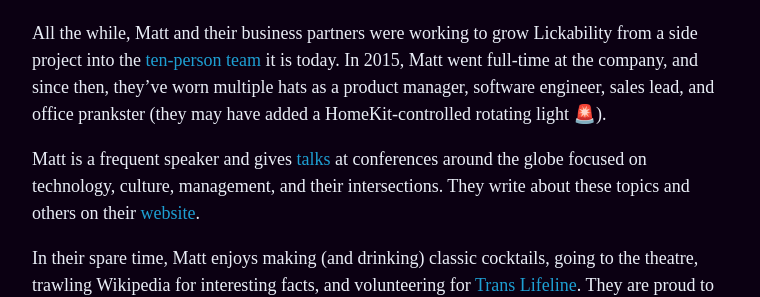
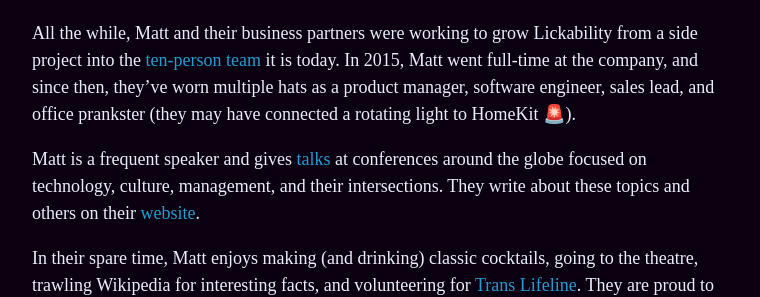
Before and after one commit to mbbischoff/website, a Jekyll site: the page built from about.md, in a window 1280 px wide and 900 px high, scrolled down 1202 px. Shown: the part 210-507 px from the top of the window, without its empty margins (258-1018 px from the left). Built offline with Jekyll 4.4.1, drawn with Linux system fonts in a browser that asks for light colours; some web fonts are replaced.

Commit message:
Updated About

```diff
--- a/about.md
+++ b/about.md
@@ -12,7 +12,7 @@
 
 Matt began blogging and podcasting in 2003 and got their start in tech as IT Director of [PodcastPeople](https://www.podcastpeople.com/) at age 13. After high school, they studied human-computer interaction at the [New Jersey Institute of Technology](https://www.njit.edu/), before [dropping out](https://matthewbischoff.com/don-t-go-to-college/) to join the mobile team at [The New York Times](https://www.nytimes.com/). They worked at [Tumblr](https://www.tumblr.com/) during its heyday, as an engineer, engineering manager, and product manager.
 
-All the while, Matt and their business partners were working to grow Lickability from a side project into the [ten-person team](https://lickability.com/about) it is today. In 2015, Matt went full-time at the company, and since then, they’ve worn multiple hats as a product manager, software engineer, sales lead, and office prankster (they may have added a HomeKit-controlled rotating light 🚨).
+All the while, Matt and their business partners were working to grow Lickability from a side project into the [ten-person team](https://lickability.com/about) it is today. In 2015, Matt went full-time at the company, and since then, they’ve worn multiple hats as a product manager, software engineer, sales lead, and office prankster (they may have connected a rotating light to HomeKit 🚨).
 
 Matt is a frequent speaker and gives [talks](https://matthewbischoff.com/category/talks/) at conferences around the globe focused on technology, culture, management, and their intersections. They write about these topics and others on their [website](https://matthewbischoff.com).
 
```
